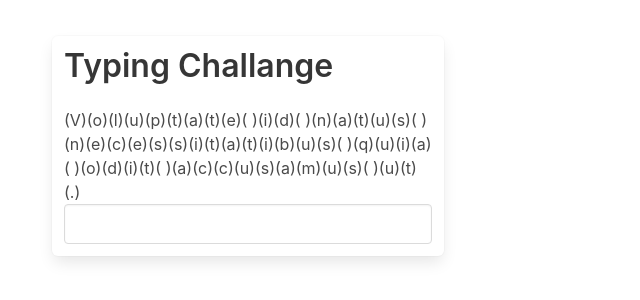
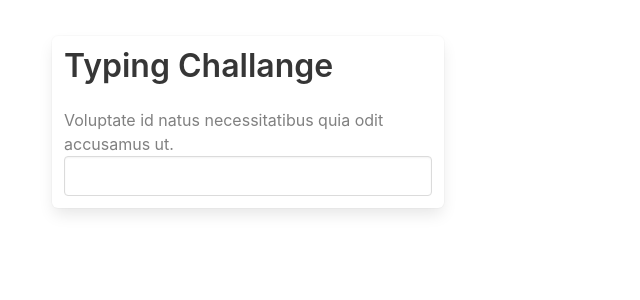
Before and after one commit to zarbabi/typing-game, an Angular app: page / in a window 1280 px wide. Shown: the top 300 px of the page, without its empty margins (0-640 px from the left). Built offline with nearby package versions, Linux system fonts and the light colour scheme.

Commit message:
styling with property binding

```diff
--- a/src/app/app.component.css
+++ b/src/app/app.component.css
@@ -0,0 +1,11 @@
+.pending{
+    color: gray;
+}
+.correct{
+    color: green;
+    font-weight: bold;
+}
+.incorrect{
+    color: red;
+    font-weight: bolder;
+}
--- a/src/app/app.component.html
+++ b/src/app/app.component.html
@@ -4,8 +4,7 @@
       <h1 class="title has-test-centered">
         Typing Challange </h1>
   <p class="has-text-centerd">
-    <span *ngFor="let letter of randomText.split(''); let i =index">({{letter}}{{inputText[i]}})</span>
-
+    <span [class]="compare(letter,inputText[i])" *ngFor="let letter of randomText.split(''); let i =index">{{letter}}</span>
   </p>
 
       <div class="field">
--- a/src/app/app.component.ts
+++ b/src/app/app.component.ts
@@ -11,10 +11,16 @@ import { lorem } from "faker";
 })
 export class AppComponent {
   randomText : string= lorem.sentence();
-
   inputText:string='';
 
   onChangeInput(text:string){
     this.inputText=text;
     }
+
+    compare(letterRandom:string, letterEnter:string):string{
+      if (!letterEnter){
+        return 'pending';
+      }
+      return letterEnter === letterRandom?'correct':'incorrect';
+    }
   };
```
